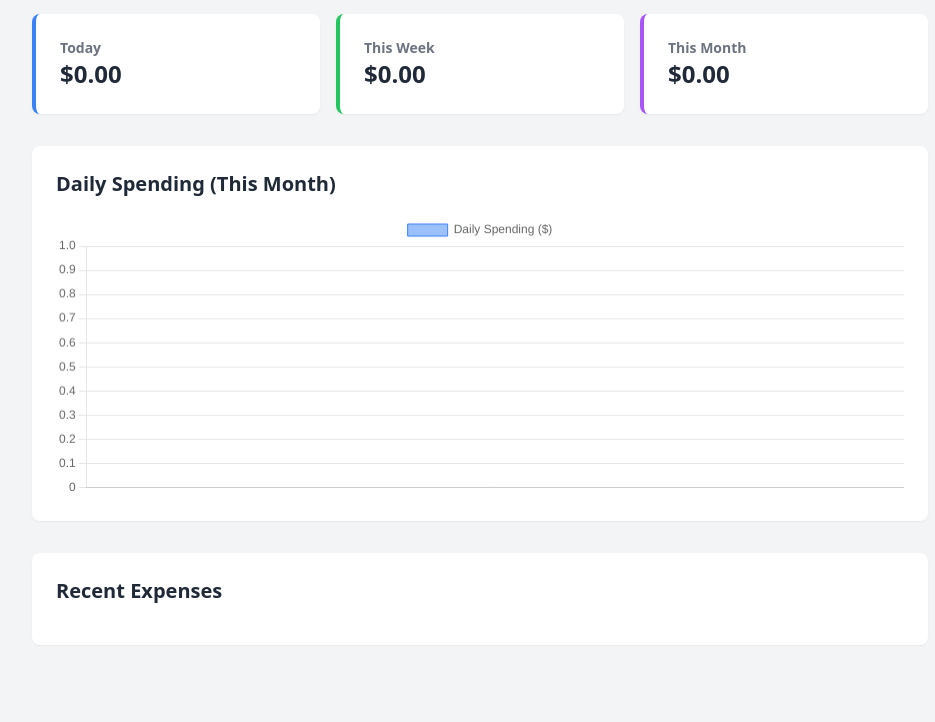
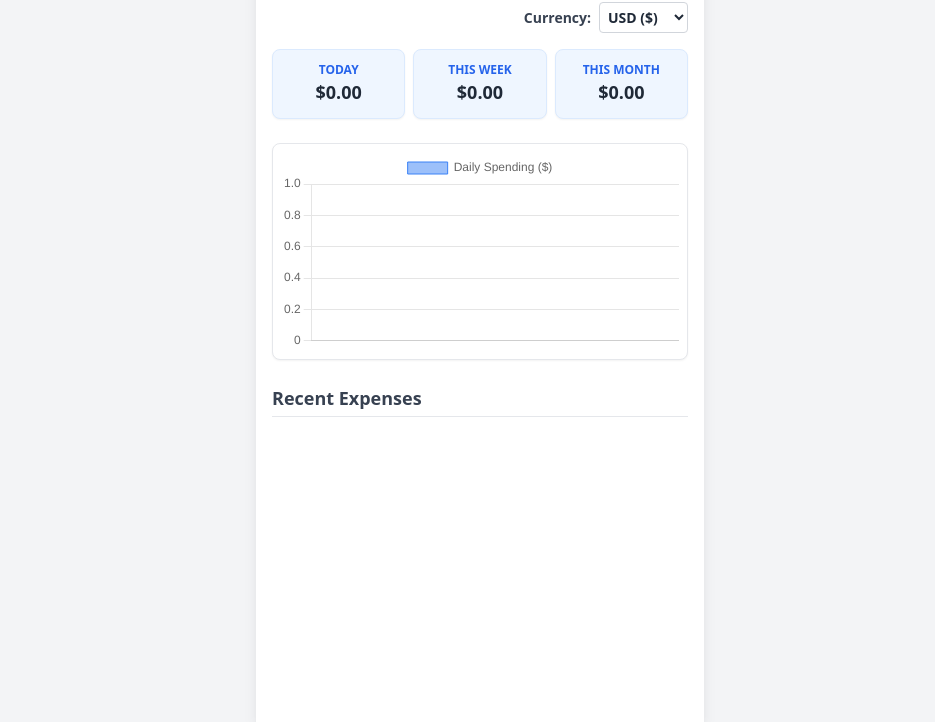
Before and after one commit to saimoonshanoo-lgtm/expense-tracker, a website: page public/index.html in a window 1280 px wide. Shown: the part 78-800 px from the top of the page, without its empty margins (160-1095 px from the left). Drawn offline with nearby package versions, Linux system fonts and the light colour scheme; no server answers.

Commit message:
Update index.html

```diff
--- a/public/index.html
+++ b/public/index.html
@@ -3,48 +3,66 @@
 <head>
     <meta charset="UTF-8">
     <meta name="viewport" content="width=device-width, initial-scale=1.0">
-    <title>Expense Dashboard</title>
+    <title>My Finance Wallet</title>
+
     <script src="https://cdn.tailwindcss.com"></script>
     <script src="https://cdn.jsdelivr.net/npm/chart.js"></script>
     <script src="https://cdn.jsdelivr.net/npm/@supabase/supabase-js@2"></script>
 </head>
-<body class="bg-gray-100 text-gray-800 font-sans p-4 md:p-8">
-    <div class="max-w-4xl mx-auto">
-        <h1 class="text-3xl font-bold mb-6 text-blue-600">My Finance Wallet</h1>
+<body class="bg-gray-100 font-sans text-gray-800">
 
-        <div class="grid grid-cols-1 md:grid-cols-3 gap-4 mb-8">
-            <div class="bg-white p-6 rounded-lg shadow-sm border-l-4 border-blue-500">
-                <h3 class="text-gray-500 text-sm font-semibold">Today</h3>
-                <p class="text-2xl font-bold" id="today-total">$0.00</p>
+    <div class="max-w-md mx-auto bg-white min-h-screen shadow-lg">
+
+        <header class="bg-blue-600 text-white p-4 text-center">
+            <h1 class="text-2xl font-bold">My Finance Wallet</h1>
+        </header>
+
+        <div class="p-4">
+            <div class="mb-4 flex justify-end items-center">
+                <label class="mr-2 font-bold text-gray-700 text-sm">Currency:</label>
+                <select id="currency-select" onchange="changeCurrency(this.value)" class="border border-gray-300 rounded p-1 bg-white text-sm font-semibold">
+                    <option value="USD">USD ($)</option>
+                    <option value="THB">THB (฿)</option>
+                    <option value="MMK">MMK (K)</option>
+                </select>
             </div>
-            <div class="bg-white p-6 rounded-lg shadow-sm border-l-4 border-green-500">
-                <h3 class="text-gray-500 text-sm font-semibold">This Week</h3>
-                <p class="text-2xl font-bold" id="week-total">$0.00</p>
+
+            <div class="grid grid-cols-3 gap-2 mb-6 text-center">
+                <div class="bg-blue-50 p-3 rounded-lg shadow-sm border border-blue-100">
+                    <p class="text-xs text-blue-600 font-bold uppercase">Today</p>
+                    <p id="today-total" class="text-lg font-bold text-gray-800">$0.00</p>
+                </div>
+                <div class="bg-blue-50 p-3 rounded-lg shadow-sm border border-blue-100">
+                    <p class="text-xs text-blue-600 font-bold uppercase">This Week</p>
+                    <p id="week-total" class="text-lg font-bold text-gray-800">$0.00</p>
+                </div>
+                <div class="bg-blue-50 p-3 rounded-lg shadow-sm border border-blue-100">
+                    <p class="text-xs text-blue-600 font-bold uppercase">This Month</p>
+                    <p id="month-total" class="text-lg font-bold text-gray-800">$0.00</p>
+                </div>
             </div>
-            <div class="bg-white p-6 rounded-lg shadow-sm border-l-4 border-purple-500">
-                <h3 class="text-gray-500 text-sm font-semibold">This Month</h3>
-                <p class="text-2xl font-bold" id="month-total">$0.00</p>
+
+            <div class="mb-6 bg-white p-2 rounded-lg border border-gray-200 shadow-sm">
+                <canvas id="spendingChart"></canvas>
             </div>
-        </div>
 
-        <div class="bg-white p-6 rounded-lg shadow-sm mb-8">
-            <h2 class="text-xl font-bold mb-4">Daily Spending (This Month)</h2>
-            <canvas id="spendingChart" height="100"></canvas>
-        </div>
-
-        <div class="bg-white p-6 rounded-lg shadow-sm">
-            <h2 class="text-xl font-bold mb-4">Recent Expenses</h2>
-            <ul id="expense-list" class="divide-y divide-gray-200">
-                </ul>
+            <div>
+                <h2 class="text-lg font-bold mb-3 border-b pb-1 text-gray-700">Recent Expenses</h2>
+                <ul id="expense-list" class="divide-y divide-gray-100">
+                    </ul>
+            </div>
         </div>
     </div>
 
     <script>
+        // 🛑🛑 PASTE YOUR REAL SUPABASE DETAILS HERE 🛑🛑
         const SUPABASE_URL = 'https://prkqzmsaxizgvygqdiye.supabase.co';
         const SUPABASE_ANON_KEY = 'eyJhbGciOiJIUzI1NiIsInR5cCI6IkpXVCJ9.eyJpc3MiOiJzdXBhYmFzZSIsInJlZiI6InBya3F6bXNheGl6Z3Z5Z3FkaXllIiwicm9sZSI6ImFub24iLCJpYXQiOjE3NzI3NjQ3NTYsImV4cCI6MjA4ODM0MDc1Nn0.aK8xFdllATZMl-R2UMcv6GC_pVA6bxt1mxzXkhfxAXI';
-window.supabaseClient = supabase.createClient(SUPABASE_URL, SUPABASE_ANON_KEY);
+
+        // Initialize the Supabase Connection specifically for your database
+        window.supabaseClient = supabase.createClient(SUPABASE_URL, SUPABASE_ANON_KEY);
     </script>
+
     <script src="app.js"></script>
 </body>
-
 </html>
```
